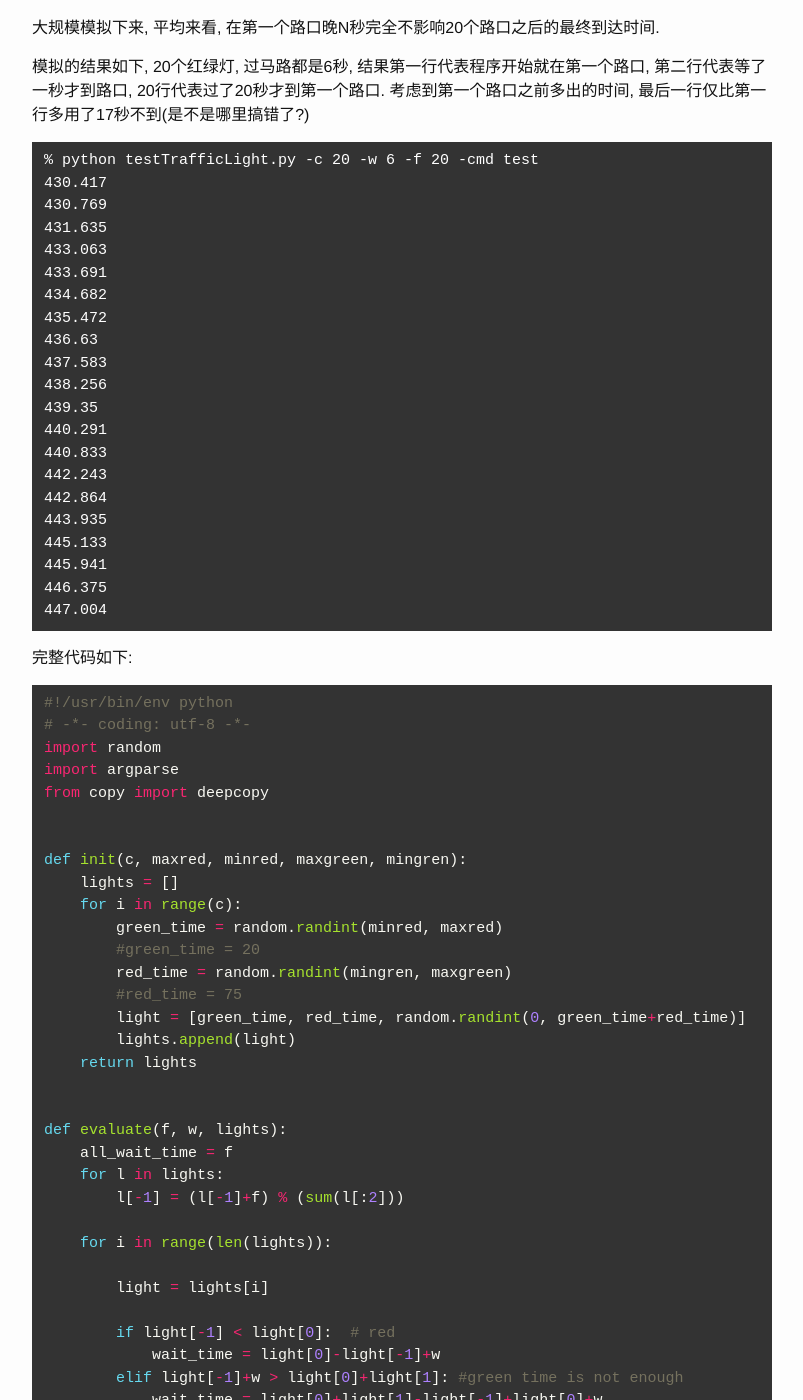
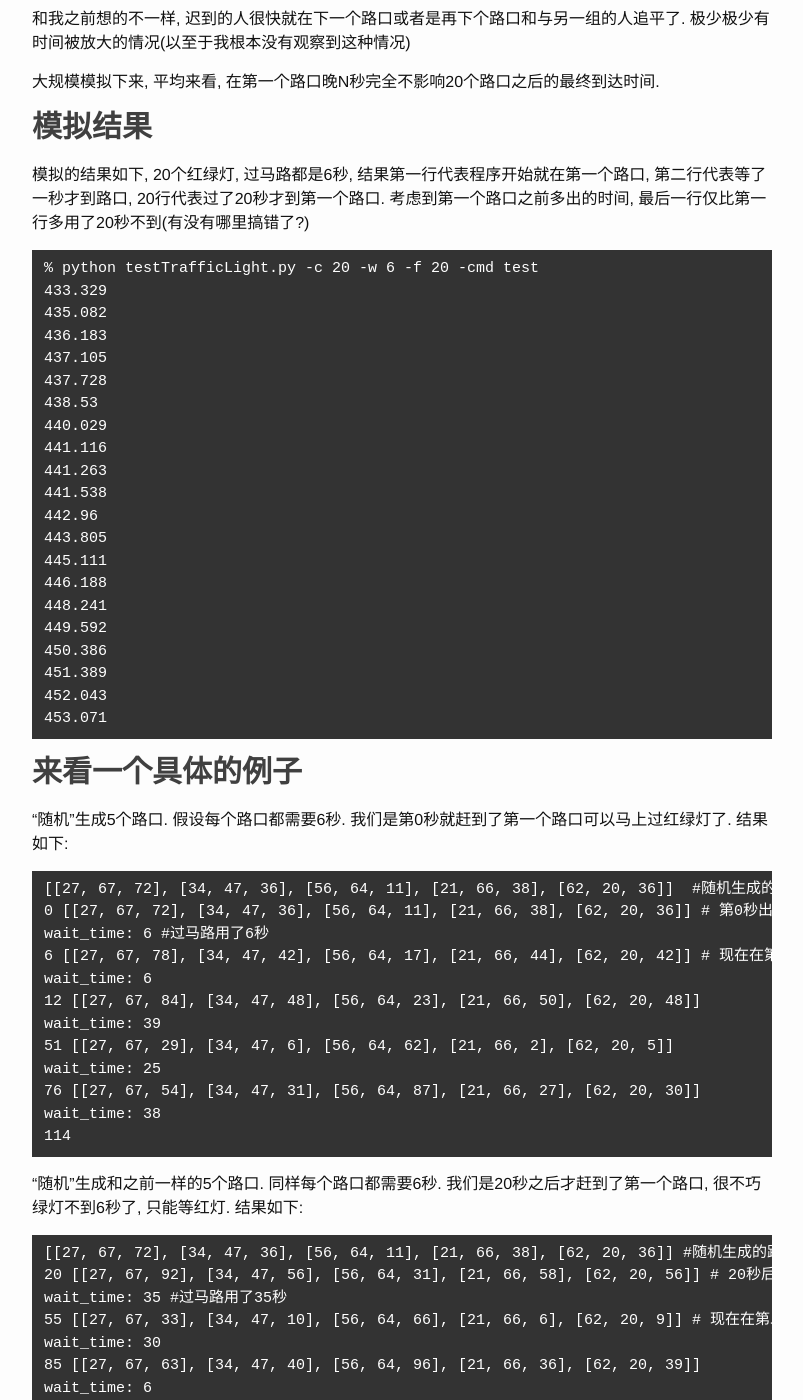
Before and after one commit to childe/ohmycat, a Jekyll site: the page built from _posts/2015-01-30-traffic-light.md, in a window 1280 px wide and 1400 px high, scrolled down 469 px. Shown: the whole window, without its empty margins (238-1041 px from the left). Built offline with Jekyll 4.4.1, drawn with Linux system fonts in a browser that asks for light colours; Markdown is read by kramdown in place of the engine named in the settings; some of the changed text lies outside the part shown.

Commit message:
add example

````diff
--- a/_posts/2015-01-30-traffic-light.md
+++ b/_posts/2015-01-30-traffic-light.md
@@ -20,33 +22,74 @@ categories: game
 
 大规模模拟下来, 平均来看, 在第一个路口晚N秒完全不影响20个路口之后的最终到达时间.
 
-模拟的结果如下, 20个红绿灯, 过马路都是6秒, 结果第一行代表程序开始就在第一个路口, 第二行代表等了一秒才到路口, 20行代表过了20秒才到第一个路口. 考虑到第一个路口之前多出的时间, 最后一行仅比第一行多用了17秒不到(是不是哪里搞错了?)
+
+# 模拟结果
+
+模拟的结果如下, 20个红绿灯, 过马路都是6秒, 结果第一行代表程序开始就在第一个路口, 第二行代表等了一秒才到路口, 20行代表过了20秒才到第一个路口. 考虑到第一个路口之前多出的时间, 最后一行仅比第一行多用了20秒不到(有没有哪里搞错了?)
 
 ```
 % python testTrafficLight.py -c 20 -w 6 -f 20 -cmd test
-430.417
-430.769
-431.635
-433.063
-433.691
-434.682
-435.472
-436.63
-437.583
-438.256
-439.35
-440.291
-440.833
-442.243
-442.864
-443.935
-445.133
-445.941
-446.375
-447.004
+433.329
+435.082
+436.183
+437.105
+437.728
+438.53
+440.029
+441.116
+441.263
+441.538
+442.96
+443.805
+445.111
+446.188
+448.241
+449.592
+450.386
+451.389
+452.043
+453.071
 ```
 
-完整代码如下:
+# 来看一个具体的例子
+
+"随机"生成5个路口. 假设每个路口都需要6秒. 我们是第0秒就赶到了第一个路口可以马上过红绿灯了. 结果如下:
+
+```
+[[27, 67, 72], [34, 47, 36], [56, 64, 11], [21, 66, 38], [62, 20, 36]]  #随机生成的路口
+0 [[27, 67, 72], [34, 47, 36], [56, 64, 11], [21, 66, 38], [62, 20, 36]] # 第0秒出现在第1个路口
+wait_time: 6 #过马路用了6秒
+6 [[27, 67, 78], [34, 47, 42], [56, 64, 17], [21, 66, 44], [62, 20, 42]] # 现在在第二个路口了
+wait_time: 6
+12 [[27, 67, 84], [34, 47, 48], [56, 64, 23], [21, 66, 50], [62, 20, 48]]
+wait_time: 39
+51 [[27, 67, 29], [34, 47, 6], [56, 64, 62], [21, 66, 2], [62, 20, 5]]
+wait_time: 25
+76 [[27, 67, 54], [34, 47, 31], [56, 64, 87], [21, 66, 27], [62, 20, 30]]
+wait_time: 38
+114
+```
+
+"随机"生成和之前一样的5个路口. 同样每个路口都需要6秒. 我们是20秒之后才赶到了第一个路口, 很不巧绿灯不到6秒了, 只能等红灯. 结果如下:
+
+```
+[[27, 67, 72], [34, 47, 36], [56, 64, 11], [21, 66, 38], [62, 20, 36]] #随机生成的路口
+20 [[27, 67, 92], [34, 47, 56], [56, 64, 31], [21, 66, 58], [62, 20, 56]] # 20秒后出现在第1个路口
+wait_time: 35 #过马路用了35秒
+55 [[27, 67, 33], [34, 47, 10], [56, 64, 66], [21, 66, 6], [62, 20, 9]] # 现在在第二个路口了
+wait_time: 30
+85 [[27, 67, 63], [34, 47, 40], [56, 64, 96], [21, 66, 36], [62, 20, 39]]
+wait_time: 6
+91 [[27, 67, 69], [34, 47, 46], [56, 64, 102], [21, 66, 42], [62, 20, 45]]
+wait_time: 6
+97 [[27, 67, 75], [34, 47, 52], [56, 64, 108], [21, 66, 48], [62, 20, 51]]
+wait_time: 17
+114
+```
+
+可以看到第一个人前2个路口都过得很快, 没有等, 只用了12秒. 但在后面3个路口不巧遭遇了红灯, 被第2个人赶上了..
+
+# 完整代码
 
 ```py
 #!/usr/bin/env python
````
Also changed, not shown: other parts of _posts/2015-01-30-traffic-light.md (+2 -0 lines).
